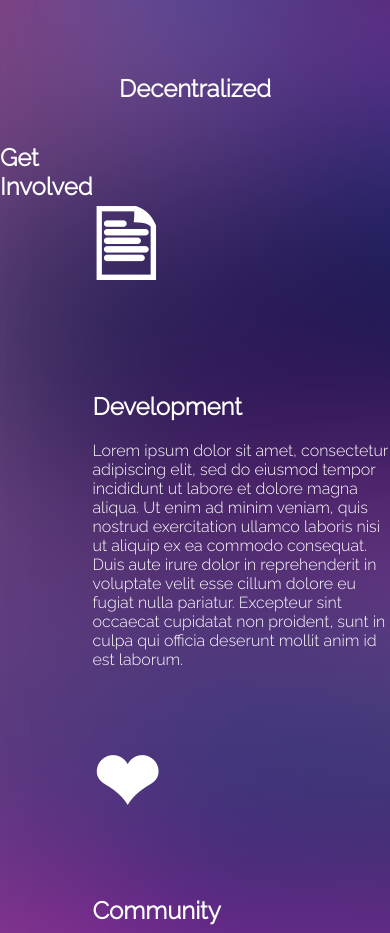
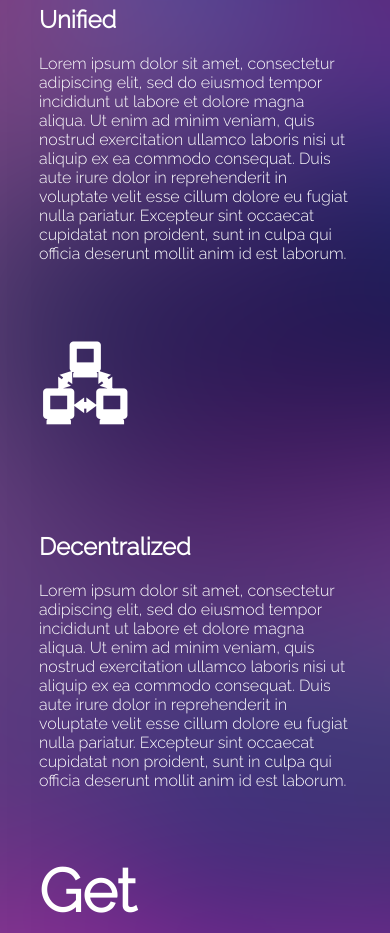
Before and after one commit to SporechainFoundation/sporechain.org, a Next.js app: page / in a window 390 px wide. Shown: the part 1660-2593 px from the top of the page. Built offline with nearby package versions, Linux system fonts and the light colour scheme.

Commit message:
added responsive layout to CardListing

```diff
--- a/components/home/CardListing/CardListing.module.css
+++ b/components/home/CardListing/CardListing.module.css
@@ -1,21 +1,31 @@
 .main {
     color: white;
     /* display: block; */
+    width: 100vw;
 }
 
-.card {
-    background-color: rgba(128, 122, 122, 0);
-    outline: none;
+.subHeading {
+  font-size: 60px;
 }
 
 .flexContainer {
   display: flex;
   width: 100vw;
   justify-content: space-evenly;
+  padding-right: 10%;
+  padding-left: 10%;
+  width: 100vw;
+  flex-wrap: wrap;
 }
 
 .flexItem {
-    flex: 1 0 21%;
+  flex: 33%;
+}
+
+@media (max-width: 1000px) {
+  .flexItem {
+    flex: 100%;
+  }
 }
 
 .icon {
--- a/components/home/CardListing/CardListing.tsx
+++ b/components/home/CardListing/CardListing.tsx
@@ -5,37 +5,25 @@
 function CardListing() {
   return (
     <>
-
-      {/* <div className="container-fluid">
-      <div className={`${styles.flexContainer} ${styles.main}`}>
-
-        <div className="col-md-10 text-center mx-auto col-lg-5">
-          <h2 className={styles.icon}>🕮 </h2>
-            <h2>Open Source</h2>
-        </div>
-        <div className="col-md-10 text-center mx-auto col-lg-5">
-            <h2 className={styles.icon}>🌐</h2>
-          <h2 >Unified</h2>
-        </div>
-        <div className="col-md-10 text-center mx-auto col-lg-5">
-            <h2 className={styles.icon}>🖧</h2>
-          <h2>Decentralized </h2>
-        </div>
-      </div>
-      </div> */}
       <div className={`${styles.flexContainer} ${styles.main}`}>
         <div className="row align-items-center g-lg-5 py-5">
           <div className={`${styles.flexItem} text-center`}>
             <h2 className={styles.icon}>🕮 </h2>
             <h2>Open Source</h2>
+            <p>Lorem ipsum dolor sit amet, consectetur adipiscing elit, sed do eiusmod tempor incididunt ut labore et dolore magna aliqua. Ut enim ad minim veniam, quis nostrud exercitation ullamco laboris nisi ut aliquip ex ea commodo consequat. Duis aute irure dolor in reprehenderit in voluptate velit esse cillum dolore eu fugiat nulla pariatur. Excepteur sint occaecat cupidatat non proident, sunt in culpa qui officia deserunt mollit anim id est laborum.
+            </p>
           </div>
           <div className={`${styles.flexItem} text-center`}>
             <h2 className={styles.icon}>🌐</h2>
             <h2 >Unified</h2>
+            <p>Lorem ipsum dolor sit amet, consectetur adipiscing elit, sed do eiusmod tempor incididunt ut labore et dolore magna aliqua. Ut enim ad minim veniam, quis nostrud exercitation ullamco laboris nisi ut aliquip ex ea commodo consequat. Duis aute irure dolor in reprehenderit in voluptate velit esse cillum dolore eu fugiat nulla pariatur. Excepteur sint occaecat cupidatat non proident, sunt in culpa qui officia deserunt mollit anim id est laborum.
+            </p>
           </div>
           <div className={`${styles.flexItem} text-center`}>
             <h2 className={styles.icon}>🖧</h2>
             <h2>Decentralized </h2>
+            <p>Lorem ipsum dolor sit amet, consectetur adipiscing elit, sed do eiusmod tempor incididunt ut labore et dolore magna aliqua. Ut enim ad minim veniam, quis nostrud exercitation ullamco laboris nisi ut aliquip ex ea commodo consequat. Duis aute irure dolor in reprehenderit in voluptate velit esse cillum dolore eu fugiat nulla pariatur. Excepteur sint occaecat cupidatat non proident, sunt in culpa qui officia deserunt mollit anim id est laborum.
+            </p>
           </div>
           <div className="col-md-10 mx-auto col-lg-5">
           </div>
```
